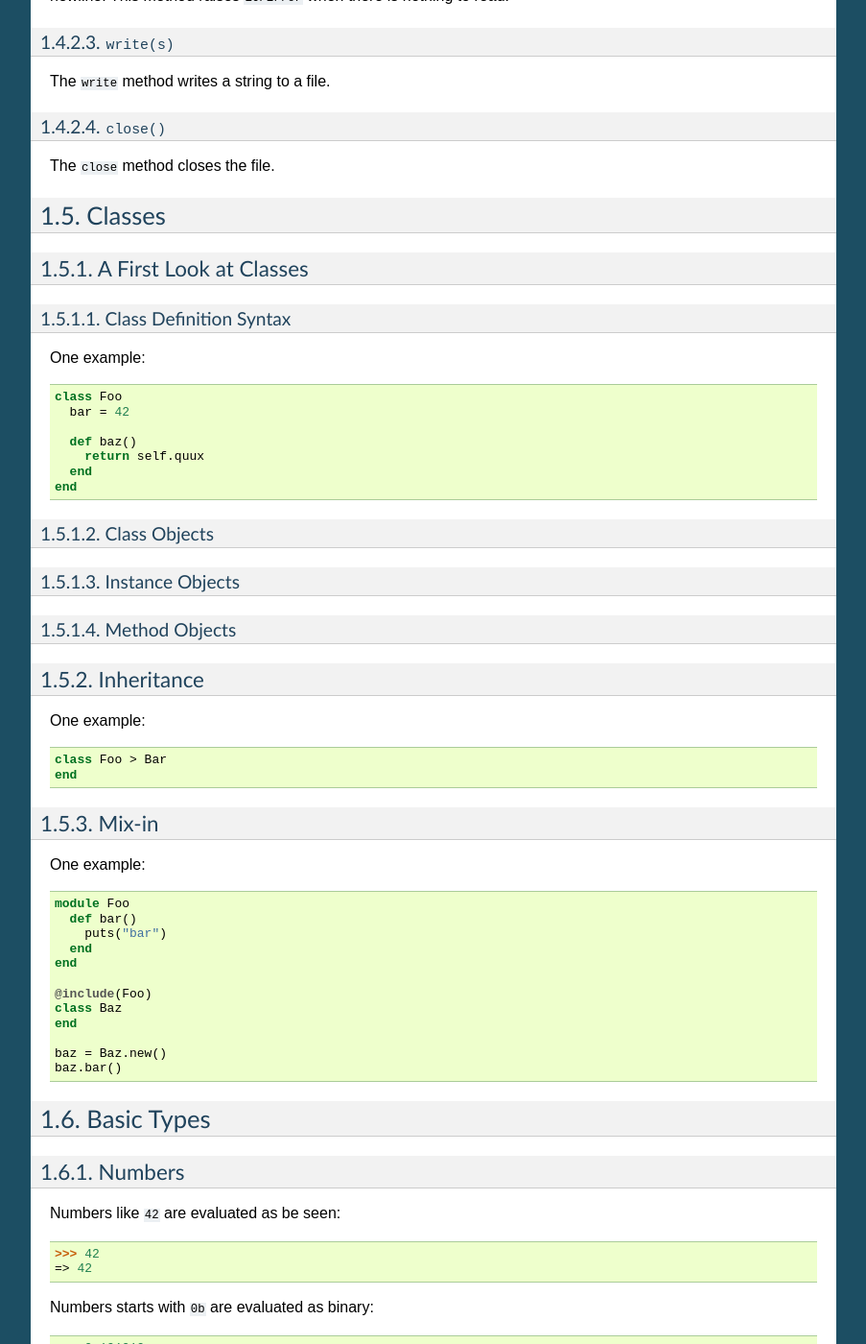
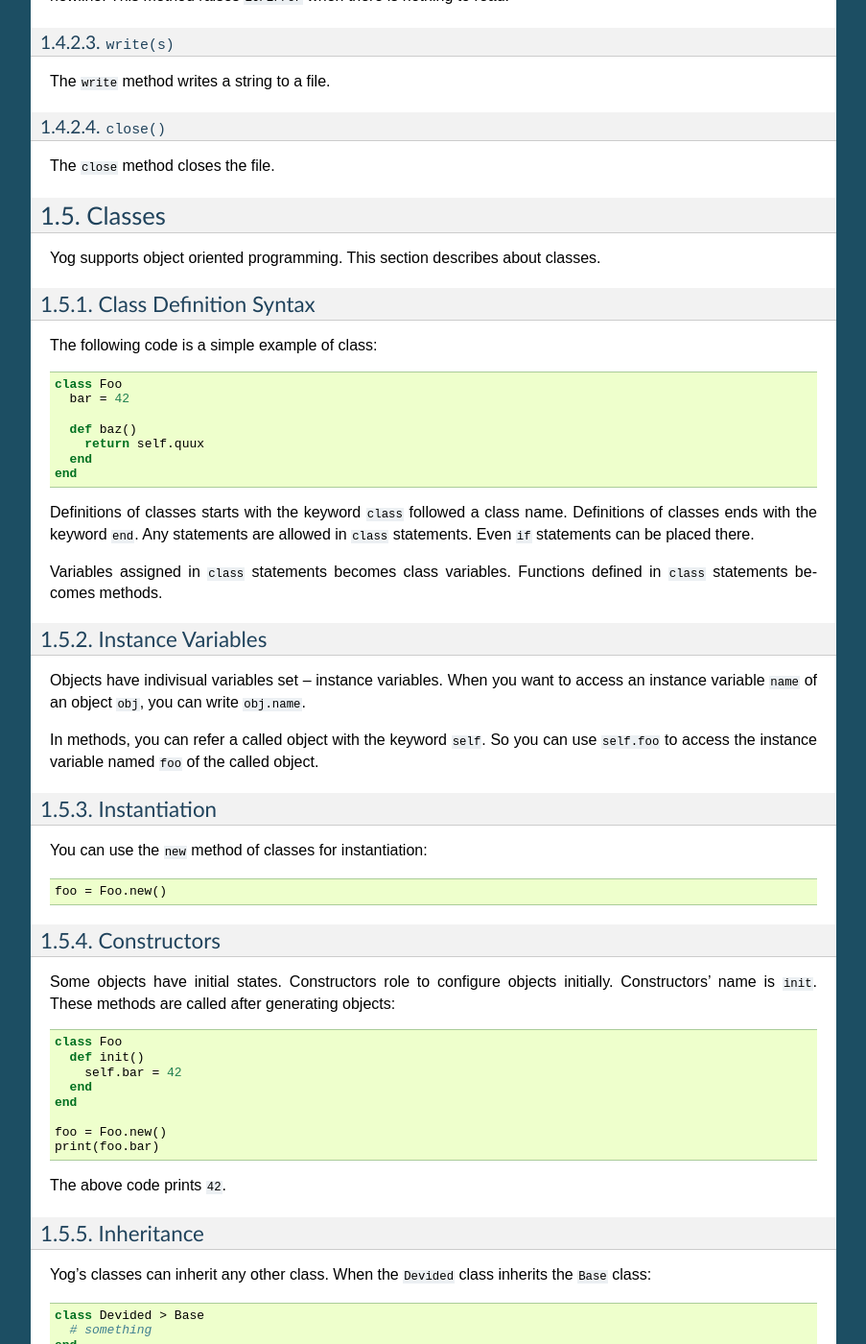
Before and after one commit to SumiTomohiko/Yog, a Sphinx documentation site: the page built from doc/tutorial.rst, in a window 1280 px wide and 1400 px high, scrolled down 8783 px. Shown: the whole window at 96% size, without its empty margins (198-1101 px from the left). Built offline with Sphinx 7.4.7, drawn with Linux system fonts in a browser that asks for light colours; some of the changed text lies outside the part shown.

Commit message:
Wrote about classes.

```diff
--- a/doc/tutorial.rst
+++ b/doc/tutorial.rst
@@ -516,13 +516,13 @@ The ``close`` method closes the file.
 Classes
 *******
 
-A First Look at Classes
+Yog supports object oriented programming.
+This section describes about classes.
+
+Class Definition Syntax
 =======================
 
-Class Definition Syntax
------------------------
-
-One example::
+The following code is a simple example of class::
 
   class Foo
     bar = 42
@@ -532,27 +532,83 @@ One example::
     end
   end
 
-Class Objects
--------------
+Definitions of classes starts with the keyword ``class`` followed a class name.
+Definitions of classes ends with the keyword ``end``.
+Any statements are allowed in ``class`` statements.
+Even ``if`` statements can be placed there.
 
-Instance Objects
-----------------
+Variables assigned in ``class`` statements becomes class variables.
+Functions defined in ``class`` statements becomes methods.
 
-Method Objects
---------------
+Instance Variables
+==================
+
+Objects have indivisual variables set -- instance variables.
+When you want to access an instance variable ``name`` of an object ``obj``, you can write ``obj.name``.
+
+In methods, you can refer a called object with the keyword ``self``.
+So you can use ``self.foo`` to access the instance variable named ``foo`` of the called object.
+
+Instantiation
+=============
+
+You can use the ``new`` method of classes for instantiation::
+
+  foo = Foo.new()
+
+Constructors
+============
+
+Some objects have initial states.
+Constructors role to configure objects initially.
+Constructors' name is ``init``.
+These methods are called after generating objects::
+
+  class Foo
+    def init()
+      self.bar = 42
+    end
+  end
+
+  foo = Foo.new()
+  print(foo.bar)
+
+The above code prints ``42``.
 
 Inheritance
 ===========
 
-One example::
+Yog's classes can inherit any other class.
+When the ``Devided`` class inherits the ``Base`` class::
 
-  class Foo > Bar
+  class Devided > Base
+    # something
   end
 
 Mix-in
 ======
 
-One example::
+Yog doesn't support multiple inheritance.
+But Yog provides features of modules and mix-in like Ruby.
+
+Modules
+-------
+
+Modules are sets of methods.
+The following code show you one example of modules::
+
+  module Foo
+    def bar()
+      puts("bar")
+    end
+  end
+
+The module ``Foo`` has one method of ``bar``.
+
+``@include`` class decorators
+-----------------------------
+
+When you want to mix the module ``Foo`` to the class ``Baz``, you can use ``@include`` class decorators::
 
   module Foo
     def bar()
@@ -564,8 +620,52 @@ One example::
   class Baz
   end
 
+The class ``Baz`` doesn't have the method of ``bar``, but the mixed module ``Foo`` has.
+So you can call the ``bar`` method in the ``Baz`` instance objects::
+
   baz = Baz.new()
   baz.bar()
+
+The above code prints ``bar``.
+
+Class Methods
+=============
+
+When you want to call methods without instance objects, you can use ``@classmethod`` decorators::
+
+  class Foo
+    @classmethod
+    def bar()
+      # do something
+    end
+  end
+
+For the above class, you can call ``Foo.bar()``.
+In class methods, ``self`` is the class itself.
+
+Properties
+==========
+
+Properties allow you to call methods with the same syntax as instance variables::
+
+  class Foo
+    def init()
+      self.bar = 42
+    end
+
+    def get_baz()
+      return self.bar
+    end
+
+    def set_baz(baz)
+      self.bar = baz
+    end
+
+    baz = property(get_baz, set_baz)
+  end
+
+If ``foo`` is the object of the class ``Foo``, the reading ``foo.baz`` calls ``foo.get_baz()``.
+The writing ``foo.baz`` calls ``foo.set_baz()``.
 
 ***********
 Basic Types
@@ -596,10 +699,10 @@ You can split a number by ``_``::
   >>> 0x10_1010
   => 42
 
-The interpreter accepts floating point number::
+Yog has no limits on the range of integers::
 
-  >>> 3.1415926535
-  => 3.14159
+  >>> 4611686018427387905
+  => 4611686018427387905
 
 The operators for numbers of ``+``, ``-`` and ``*`` are normally defined::
 
@@ -609,6 +712,14 @@ The operators for numbers of ``+``, ``-`` and ``*`` are normally defined::
   => 16
   >>> 42 * 26
   => 1092
+
+Floating Point Numbers
+----------------------
+
+The interpreter accepts floating point number::
+
+  >>> 3.1415926535
+  => 3.14159
 
 Strings
 =======
--- a/doc/yog.py
+++ b/doc/yog.py
@@ -39,6 +39,7 @@ class YogLexer(RegexLexer):
             (r"false\b", Literal),
             (r"nil\b", Literal),
             (r"true\b", Literal),
+            (r"self\b", Literal),
             (r"0[bB][0-1_]+", Number.Integer),
             (r"0[oO][0-8_]+", Number.Oct),
             (r"0[xX][0-9a-fA-F_]+", Number.Hex),
```
Also changed, not shown: other parts of doc/tutorial.rst (+4 -1 lines), 1 other file.
